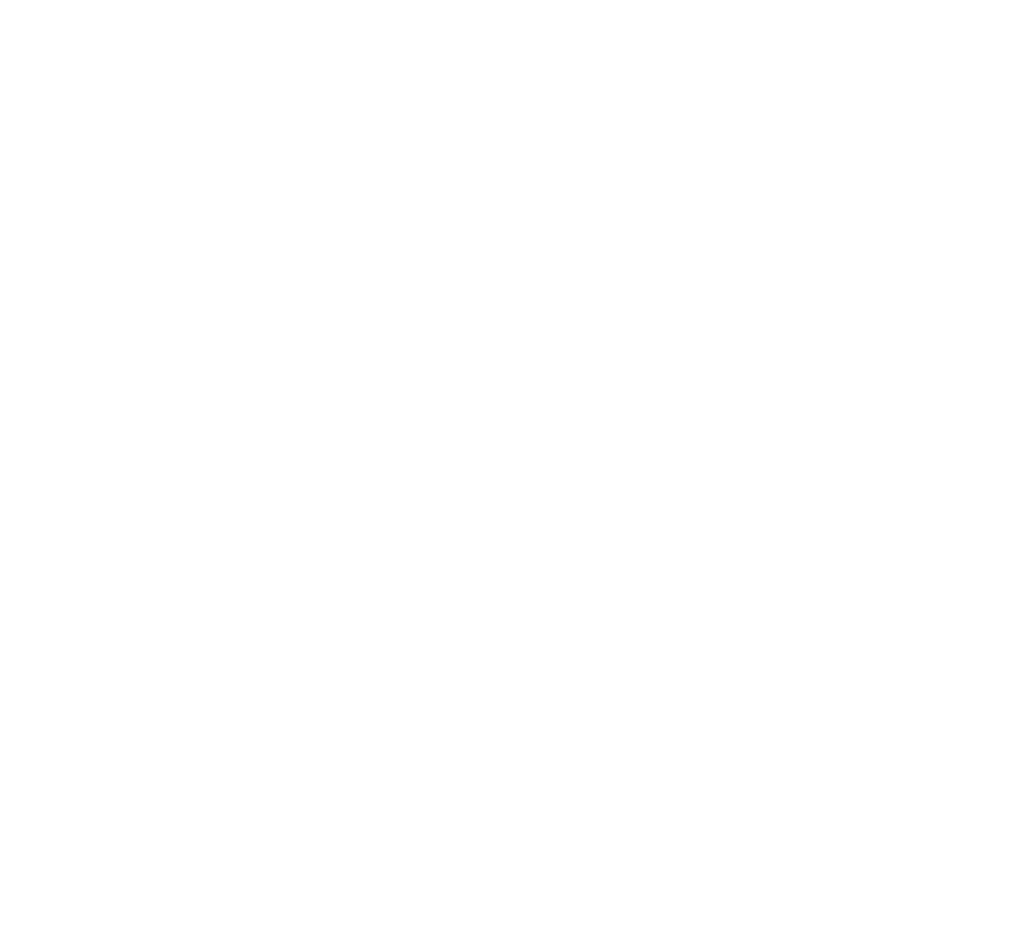
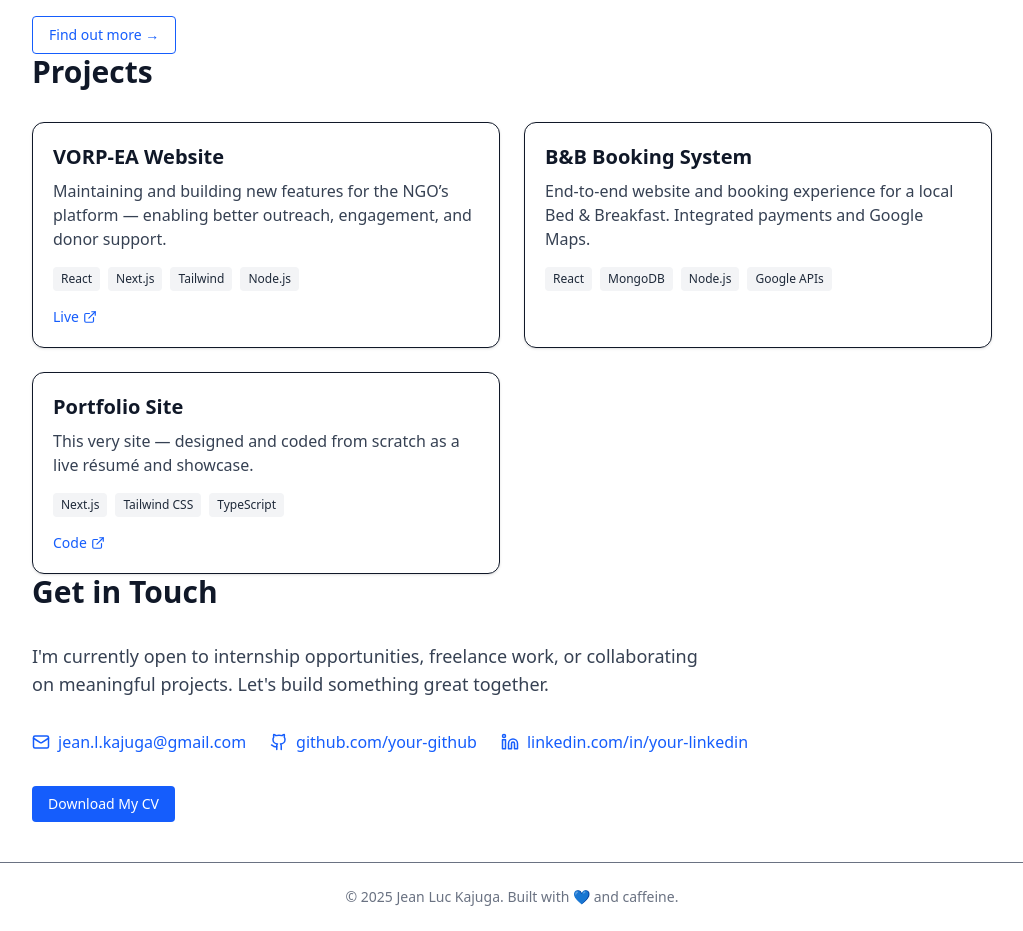
Before and after one commit to pacc-jean/portfolio-jealc, a Next.js app in the folder jealc/: page / in a window 1280 px wide. Shown: the part 1060-1991 px from the top of the page, without its empty margins (128-1151 px from the left). Before the commit the page ends 829 px from the top, so only its background shows below. Built offline with nearby package versions, Linux system fonts and the light colour scheme.

Commit message:
contact page & tweaks

```diff
--- a/jealc/package.json
+++ b/jealc/package.json
@@ -13,7 +13,8 @@
     "lucide-react": "^0.525.0",
     "next": "15.3.4",
     "react": "^19.0.0",
-    "react-dom": "^19.0.0"
+    "react-dom": "^19.0.0",
+    "react-icons": "^5.5.0"
   },
   "devDependencies": {
     "@eslint/eslintrc": "^3",
--- /dev/null
+++ b/jealc/src/app/components/ContactSection.tsx
@@ -0,0 +1,36 @@
+'use client'
+
+import { Mail, Github, Linkedin } from 'lucide-react'
+import Button from '../components/Button'
+import Link from 'next/link'
+
+export default function ContactSection() {
+  return (
+    <section className="space-y-8">
+      <h2 className="text-3xl font-semibold">Get in Touch</h2>
+      <p className="text-lg text-gray-700 max-w-2xl">
+        I&apos;m currently open to internship opportunities, freelance work, or collaborating on meaningful projects. Let&apos;s build something great together.
+      </p>
+
+      <div className="flex flex-col sm:flex-row gap-6">
+        <Link href="mailto:jean.l.kajuga@gmail.com" className="flex items-center gap-2 text-blue-600 hover:underline">
+          <Mail size={18} /> jean.l.kajuga@gmail.com
+        </Link>
+        <Link href="https://github.com/your-github" target="_blank" className="flex items-center gap-2 text-blue-600 hover:underline">
+          <Github size={18} /> github.com/your-github
+        </Link>
+        <Link href="https://linkedin.com/in/your-linkedin" target="_blank" className="flex items-center gap-2 text-blue-600 hover:underline">
+          <Linkedin size={18} /> linkedin.com/in/your-linkedin
+        </Link>
+      </div>
+
+      <div>
+        <Link href="/assets/jean-luc-cv.pdf" target="_blank" rel="noopener noreferrer">
+          <Button>
+            Download My CV
+          </Button>
+        </Link>
+      </div>
+    </section>
+  )
+}
--- a/jealc/src/app/components/Hero.tsx
+++ b/jealc/src/app/components/Hero.tsx
@@ -13,7 +13,7 @@ export default function Hero() {
         Full-Stack Software Developer. Passionate about building useful, beautiful, and impactful digital experiences.
       </p>
       <div className="flex gap-4">
-        <Button href="/Jean-Luc-Kajuga-CV.pdf" download>
+        <Button href="/assets/jean-luc-cv.pdf" download>
           <Download size={18} /> Download CV
         </Button>
         <Button href="/projects" variant="outline">
--- a/jealc/src/app/contact/page.tsx
+++ b/jealc/src/app/contact/page.tsx
@@ -0,0 +1,6 @@
+import ContactSection from '../components/ContactSection'
+
+<ContactSection />
+export default function ContactPage() {
+  return <ContactSection />
+}
--- a/jealc/src/app/page.tsx
+++ b/jealc/src/app/page.tsx
@@ -1,7 +1,15 @@
 import Hero from './components/Hero'
+import AboutSection from './components/AboutSection'
+import ProjectsSection from './components/ProjectsSection'
+import ContactSection from './components/ContactSection'
 
 export default function HomePage() {
   return (
-    <Hero />
+    <>
+      <Hero />
+      <AboutSection />
+      <ProjectsSection />
+      <ContactSection />
+    </>
   )
 }
```
Also changed, not shown: 1 other file (tests, documents, lock files or other folders).
